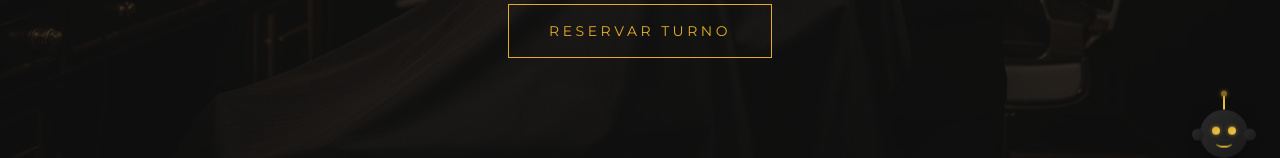
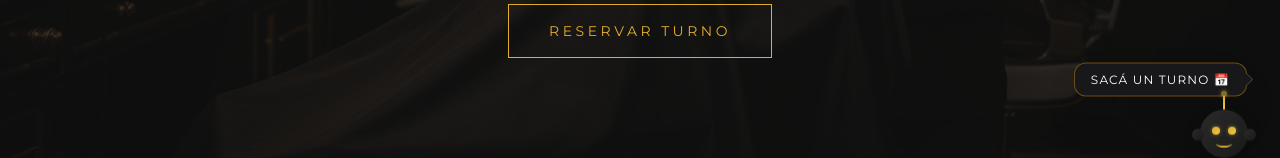
Before and after one commit to pablovt86/stella-studio-web, a React (Vite) app in the folder frontend/: page / in a window 1280 px wide. Shown: the part 600-758 px from the top of the page. Built offline with nearby package versions, Linux system fonts and the light colour scheme; no server answers; the HTML template or start-up script is replaced by a standard one.

Commit message:
design: agregar cartel flotante adaptable para el asistente de turnos

```diff
--- a/frontend/src/pages/Index.tsx
+++ b/frontend/src/pages/Index.tsx
@@ -1,7 +1,7 @@
 import { useScrollReveal } from "@/hooks/useScrollReveal";
 import Navbar from "@/components/Navbar";
 import HeroSection from "@/components/HeroSection";
-import ServiciosPremium from "@/components/ServiciosPremium"; // 👈 1. CAMBIAMOS EL IMPORT ACÁ
+import ServiciosPremium from "@/components/ServiciosPremium";
 import BookingStepper from "@/components/BookingStepper";
 import FAQSection from "@/components/FAQSection";
 import GallerySection from "@/components/GallerySection";
@@ -12,15 +12,27 @@ const Index = () => {
   useScrollReveal();
 
   return (
-    <main className="min-h-screen bg-background">
+    <main className="min-h-screen bg-background relative">
       <Navbar />
       <HeroSection />
-      <ServiciosPremium /> {/* 👈 2. ACÁ INYECTAMOS EL NUEVO COMPONENTE */}
+      <ServiciosPremium />
       <BookingStepper />
       <FAQSection />
       <GallerySection />
       <ContactSection />
       <Footer />
+
+      {/* 🤖 CARTELITO FLOTANTE PARA EL BOT DE IA (Adaptable y Premium) */}
+      <div className="fixed bottom-[95px] right-[25px] z-50 flex items-center group animate-bounce duration-1000 hidden md:flex">
+        {/* Globo de texto dorado */}
+        <div className="bg-zinc-900 border border-amber-500/40 text-white text-xs tracking-widest uppercase py-2 px-4 rounded-xl shadow-2xl relative mr-2 transition-all duration-300 group-hover:border-amber-400">
+          Sacá un turno 📅
+
+          {/* Triangulito del globo de diálogo */}
+          <div className="absolute right-[-6px] top-1/2 -translate-y-1/2 w-0 h-0 border-t-[6px] border-t-transparent border-b-[6px] border-b-transparent border-l-[6px] border-l-zinc-900" />
+          <div className="absolute right-[-7px] top-1/2 -translate-y-1/2 w-0 h-0 border-t-[6px] border-t-transparent border-b-[6px] border-b-transparent border-l-[6px] border-l-amber-500/40 -z-10" />
+        </div>
+      </div>
     </main>
   );
 };
```
